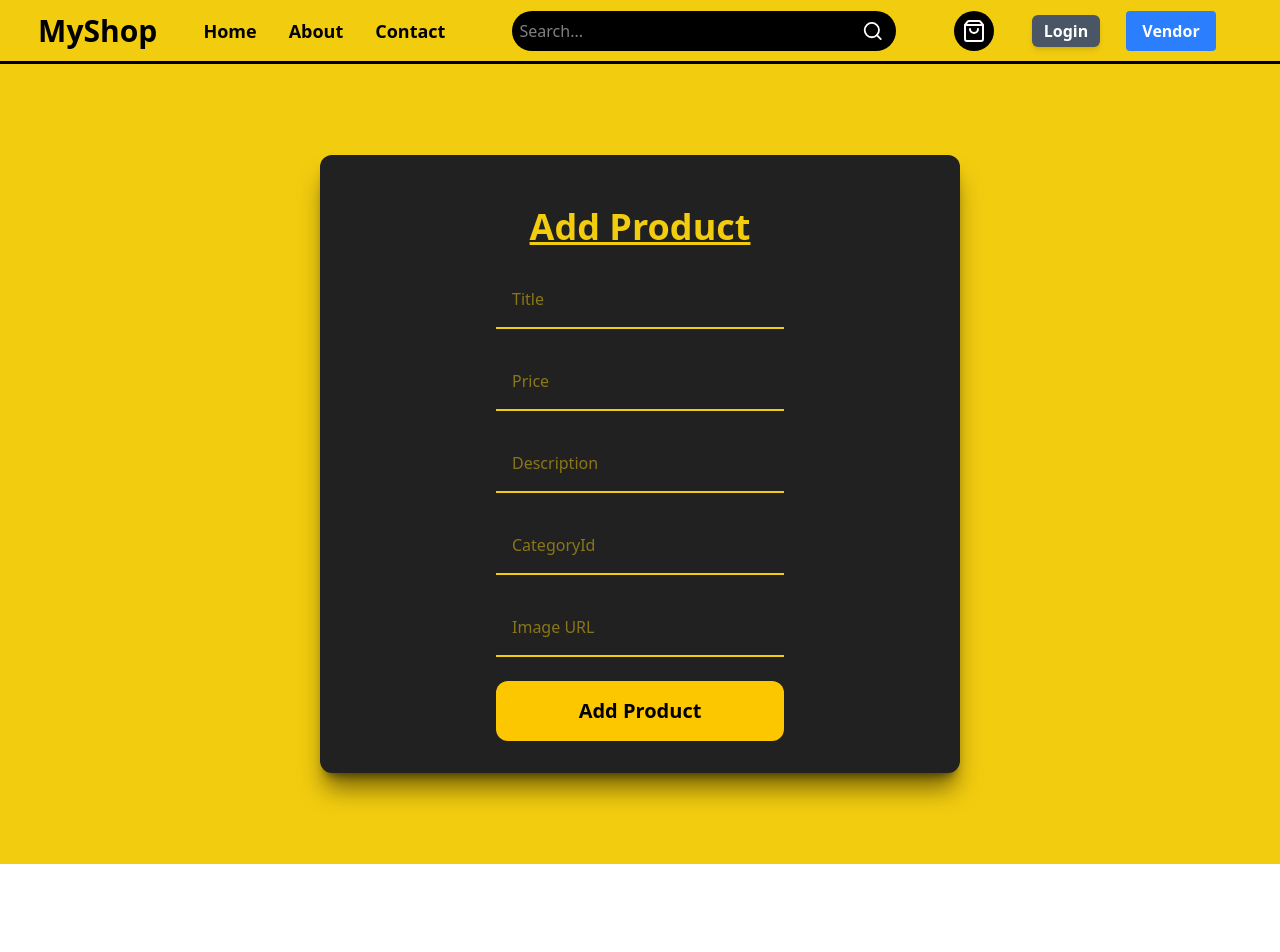
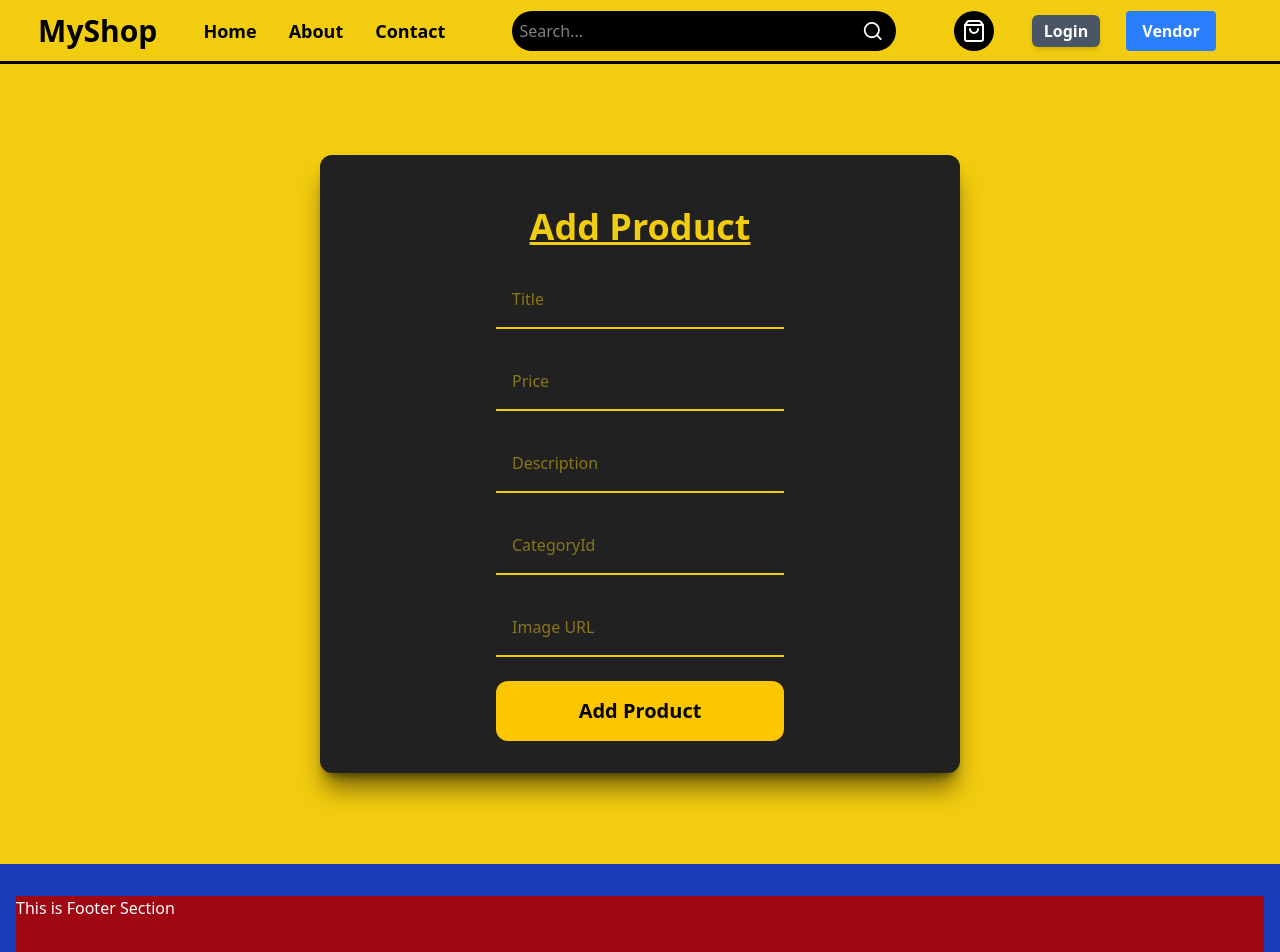
Before and after one commit to kumarsaurav65702-ops/My-Shop, a React (Vite) app: page /vendorform in a window 1280 px wide. Shown: the top 952 px of the page. Before the commit the page ends 864 px from the top, so only its background shows below. Built offline with nearby package versions, Linux system fonts and the light colour scheme.

Commit message:
introduced Footer section

```diff
--- a/src/App.jsx
+++ b/src/App.jsx
@@ -13,6 +13,7 @@ import SignUp from './pages/SignUp'
 import ProductDetailPage from './pages/ProductDetailPage'
 import AddProductForm from './pages/VendorsPage/AddProductForm'
 import Cart from './pages/Cart'
+import Footer from './components/Footer'
 
 
 const App = () => {
@@ -32,6 +33,7 @@ const App = () => {
     <Route path='/vendorform' element={<AddProductForm/>}/>
 
    </Routes>
+   <Footer/>
    <Footbar/>
     </>
   )
--- /dev/null
+++ b/src/components/Footer.jsx
@@ -0,0 +1,14 @@
+import React from 'react'
+
+const Footer = () => {
+  return (
+    <>
+<div className='bg-blue-800 h-64 text-white px-4 py-8'>
+    <div className='bg-red-800 h-14'>This is Footer Section</div>
+</div>
+
+    </>
+  )
+}
+
+export default Footer
```
